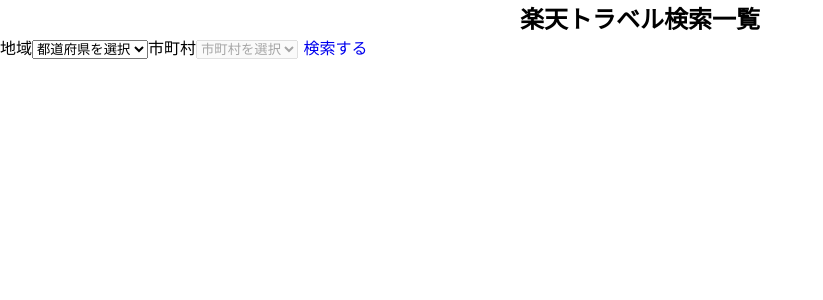
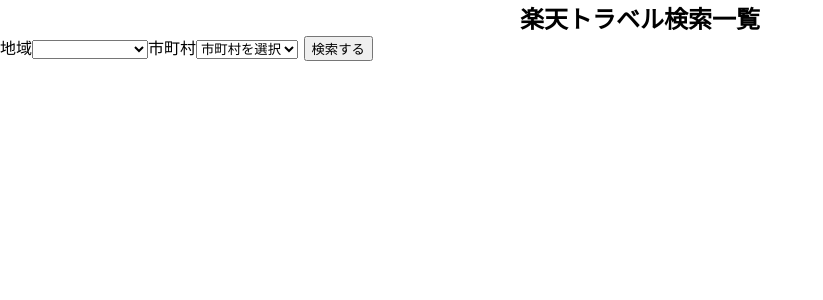
Before and after one commit to amanoryoji/hotel-search, a Nuxt app: page / in a window 1280 px wide. Shown: the top 300 px of the page, without its empty margins (0-823 px from the left). Built offline with nearby package versions, Linux system fonts and the light colour scheme.

Commit message:
一覧と詳細を分けて検索機能をつけた

```diff
--- a/components/search.vue
+++ b/components/search.vue
@@ -28,11 +28,12 @@
                 </select>
             </span>
 
-            <!-- <button v-on:click="click">検索する</button> -->
-            <nuxt-link v-bind:to="{path: ``, query: {prefecture: this.prefecture, cities: this.cities, detailCity: this.detailCity}}">
-                検索する
-            </nuxt-link>
+            <span>
+            {{ this.prefecture }}
+            {{ this.cities }}
+            </span>
 
+            <button v-on:click="click">検索する</button>
         </div>
 
         <div v-if="hotels != ''">
@@ -47,7 +48,7 @@
                 ></paginate>
             </no-ssr>
 
-            <ul>
+            <ul style="margin-top:30px;">
                 <li v-for="hotel in getHotels" style="margin-bottom:20px">
                     <p>{{ hotel.hotel[0].hotelBasicInfo.hotelName }} </p>
                     <img v-bind:src="hotel.hotel[0].hotelBasicInfo.hotelImageUrl">
@@ -63,7 +64,6 @@
 
 <script>
 const axios = require('axios');
-let url = process.env.baseUrl;
 
 export default {
     data: function () {
@@ -126,25 +126,50 @@
     },
     watch: {
         prefecture: function(newVal) {
+            this.cities = ''
             this.detailCity = '';
-            this.cities = '';
         },
         cities: function(newVal) {
             this.detailCity = '';
+        },
+
+    },
+    mounted() {
+        this.prefecture = this.$route.query.prefecture;
+        this.cities = this.$route.query.cities;
+
+        if(this.prefecture !== undefined && this.cities !== undefined) {
+            console.log('moutend： ' + this.prefecture);
+            console.log('mounted： ' + this.cities);
+
+            const response = axios.get(this.$store.state.url, {
+                params: {
+                    applicationId: "1056638830656016957",
+                    format: "json",
+                    largeClassCode: "japan",
+                    middleClassCode: this.prefecture,
+                    smallClassCode: this.cities,
+                    detailClassCode: this.detailCity,
+                }
+            })
+            .then(response => {
+                console.log(response);
+                this.hotels.push(response);
+            })
         }
     },
-    mounted() {
-        this.prefectureInfo = this.$route.query.prefecture;
-        this.citiesInfo = this.$route.query.cities;
-        this.detailCityInfo = this.$route.query.detailCity;
-
-        if(this.prefectureInfo !== undefined && this.citiesInfo !== undefined) {
-            this.prefecture = this.prefectureInfo;
-            this.cities = this.citiesInfo;
-            console.log(this.prefecture);
-            console.log(this.cities);
-
-            const response = axios.get(url, {
+    methods: {
+        click() {
+            if(this.cities == ''){
+                alert('市町村を選択してください')
+            };
+            if(this.cities == 'sapporo') {
+                if(this.detailCity == ''){
+                    alert('地区を選択してください')
+                }
+            };
+            this.$router.push({ path: ``,query:{ prefecture: this.prefecture, cities: this.cities}})
+            const response = axios.get(this.$store.state.url, {
                 params: {
                     applicationId: "1056638830656016957",
                     format: "json",
@@ -159,34 +184,7 @@
                 this.hotels.length = 0; //一度配列を削除
                 this.hotels.push(response); //配列を入れ直す
             })
-        }
-    },
-    methods: {
-        // click() {
-        //     if(this.cities == ''){
-        //         // alert('市町村を選択してください')
-        //     };
-        //     if(this.cities == 'sapporo') {
-        //         if(this.detailCity == ''){
-        //             alert('地区を選択してください')
-        //         }
-        //     }
-        //     const response = axios.get(url, {
-        //         params: {
-        //             applicationId: "1056638830656016957",
-        //             format: "json",
-        //             largeClassCode: "japan",
-        //             middleClassCode: this.prefecture,
-        //             smallClassCode: this.cities,
-        //             detailClassCode: this.detailCity,
-        //         }
-        //     })
-        //     .then(response => {
-        //         console.log(response);
-        //         this.hotels.length = 0; //一度配列を削除
-        //         this.hotels.push(response); //配列を入れ直す
-        //     })
-        // },
+        },
         clickCallback: function (pageNum) {
             this.currentPage = Number(pageNum);//currentPageを更新する、Number型で取得する
         },
--- a/store/index.js
+++ b/store/index.js
@@ -1,5 +1,8 @@
+const axios = require('axios');
+
 export const state = function(e) {
     return {
+        url: process.env.baseUrl,
         pref: [
             {"no":"hokkaido","name":"\u5317\u6d77\u9053"},
             {"no":"aomori","name":"\u9752\u68ee\u770c"},
@@ -68,8 +71,6 @@
             {"no":"minami","name":"南会津・下郷・只見・檜枝岐","pref":"hukushima"},
             {"no":"nakadori","name":"白河・須賀川","pref":"hukushima"},
             {"no":"hamadori","name":"いわき・南相馬・相馬","pref":"hukushima"},
-
-
         ],
         detail: [
             {"no":"A","name":"札幌・新札幌・琴似","city":"sapporo",},
@@ -80,8 +81,11 @@
 }
 
 export const mutations = {
+    getData() {
 
+    }
 }
 
 export const actions = {
+
 }
```
